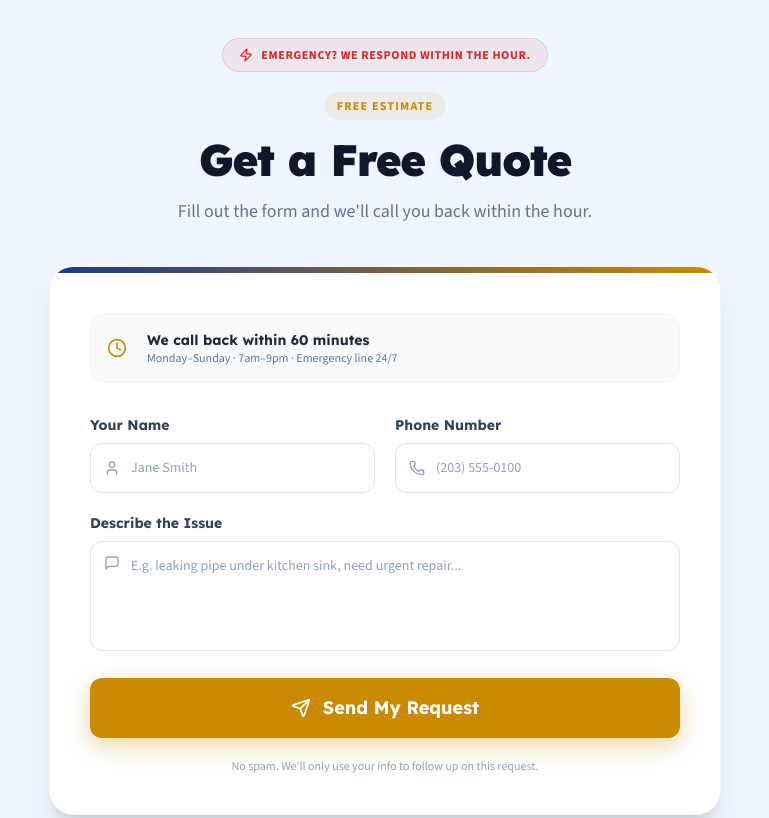
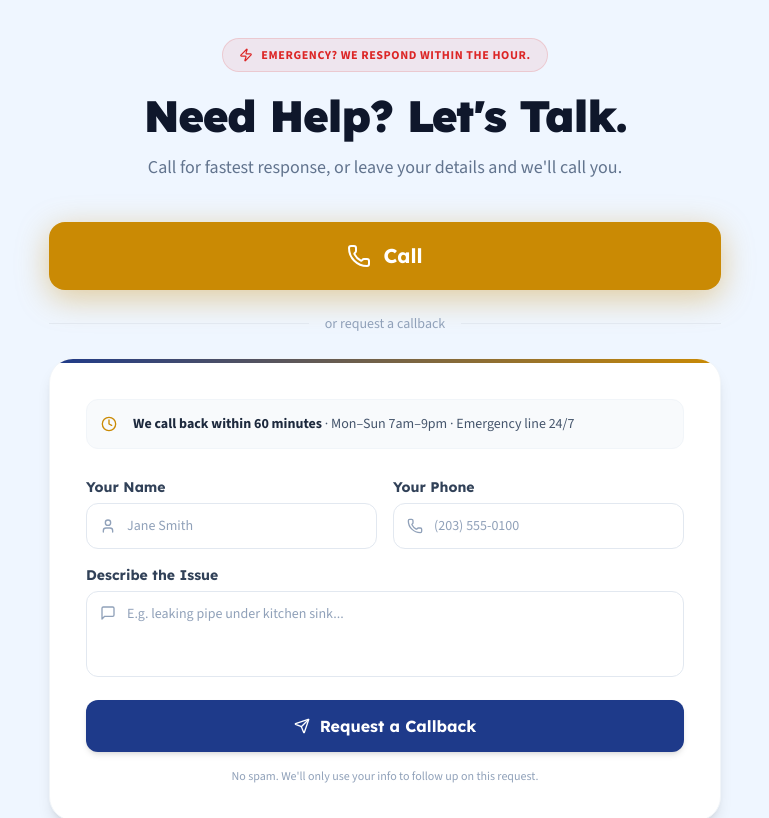
Before and after one commit to hydrogencee/template-plumber-v1, a Next.js app: page / in a window 1280 px wide. Shown: the part 1900-2718 px from the top of the page, without its empty margins (255-1024 px from the left). Built offline with nearby package versions, Linux system fonts and the light colour scheme; no server answers.

Commit message:
feat: premium redesign — Lexend font, 21st.dev patterns, Framer Motion scroll animations, sticky call bar, Google review badges

```diff
--- a/src/components/ContactForm.tsx
+++ b/src/components/ContactForm.tsx
@@ -1,36 +1,38 @@
 'use client';
 import { motion } from 'framer-motion';
 import { Send, User, Phone, MessageSquare, Clock, Zap } from 'lucide-react';
+import type { PlumberSlots } from '../../site.config';
 
-export function ContactForm() {
+interface ContactFormProps {
+  nap_block: PlumberSlots['nap_block'];
+}
+
+export function ContactForm({ nap_block }: ContactFormProps) {
   const formspreeId = process.env.NEXT_PUBLIC_FORMSPREE_ID ?? '';
   const action = formspreeId ? `https://formspree.io/f/${formspreeId}` : '#';
+  const phoneHref = `tel:+1${nap_block.phone.replace(/\D/g, '')}`;
 
   return (
-    <section id="contact" className="py-24 px-6" style={{ backgroundColor: '#EFF6FF' }}>
+    // pb-24 md:pb-0 prevents sticky mobile call bar from covering the submit button
+    <section id="contact" className="py-24 px-6 pb-28 md:pb-24" style={{ backgroundColor: '#EFF6FF' }}>
       <div className="max-w-2xl mx-auto">
 
-        {/* Urgency badge */}
         <motion.div
           initial={{ opacity: 0, y: 20 }}
           whileInView={{ opacity: 1, y: 0 }}
           viewport={{ once: true }}
-          transition={{ duration: 0.55, ease: [0.22, 1, 0.36, 1] }}
+          transition={{ duration: 0.55, ease: 'easeOut' }}
           className="text-center mb-10"
         >
           <div className="inline-flex items-center gap-2 font-bold text-xs tracking-wider uppercase px-4 py-2 rounded-full mb-5" style={{ color: '#DC2626', backgroundColor: 'rgba(220,38,38,0.08)', border: '1px solid rgba(220,38,38,0.15)' }}>
             <Zap className="w-3.5 h-3.5" />
             Emergency? We respond within the hour.
           </div>
-
-          <span className="block font-bold text-xs tracking-widest uppercase mb-4 px-3 py-1.5 rounded-full w-fit mx-auto" style={{ color: 'var(--hs-accent)', backgroundColor: 'color-mix(in srgb, var(--hs-accent) 10%, transparent)' }}>
-            Free Estimate
-          </span>
           <h2 className="text-3xl sm:text-4xl lg:text-[2.75rem] font-black text-slate-900 mb-3" style={{ fontFamily: 'var(--font-heading)', letterSpacing: '-0.03em' }}>
-            Get a Free Quote
+            Need Help? Let's Talk.
           </h2>
           <p className="text-slate-500 text-lg leading-relaxed" style={{ fontFamily: 'var(--font-body)' }}>
-            Fill out the form and we'll call you back within the hour.
+            Call for fastest response, or leave your details and we'll call you.
           </p>
         </motion.div>
 
@@ -38,90 +40,91 @@ export function ContactForm() {
           initial={{ opacity: 0, y: 32 }}
           whileInView={{ opacity: 1, y: 0 }}
           viewport={{ once: true }}
-          transition={{ duration: 0.6, delay: 0.12, ease: [0.22, 1, 0.36, 1] }}
-          className="bg-white rounded-3xl shadow-xl border border-slate-100 overflow-hidden"
+          transition={{ duration: 0.6, delay: 0.1, ease: 'easeOut' }}
+          className="space-y-4"
         >
-          {/* Top accent */}
-          <div className="h-1.5 w-full" style={{ background: `linear-gradient(90deg, var(--hs-primary), var(--hs-accent))` }} />
+          {/* Primary CTA: Call Now */}
+          <motion.a
+            href={phoneHref}
+            whileHover={{ scale: 1.02 }}
+            whileTap={{ scale: 0.98 }}
+            className="flex items-center justify-center gap-3 text-white font-bold px-8 py-5 rounded-2xl text-xl shadow-xl cursor-pointer w-full"
+            style={{
+              backgroundColor: 'var(--hs-accent)',
+              boxShadow: '0 8px 32px color-mix(in srgb, var(--hs-accent) 40%, transparent)',
+              fontFamily: 'var(--font-heading)',
+            }}
+          >
+            <Phone className="w-6 h-6 shrink-0" />
+            Call {nap_block.phone}
+          </motion.a>
 
-          <div className="p-8 sm:p-10">
-            {/* Response promise row */}
-            <div className="flex items-center gap-5 mb-8 p-4 rounded-2xl bg-slate-50 border border-slate-100">
-              <Clock className="w-5 h-5 shrink-0" style={{ color: 'var(--hs-accent)' }} />
-              <div>
-                <p className="text-sm font-bold text-slate-800" style={{ fontFamily: 'var(--font-heading)' }}>We call back within 60 minutes</p>
-                <p className="text-xs text-slate-500" style={{ fontFamily: 'var(--font-body)' }}>Monday–Sunday · 7am–9pm · Emergency line 24/7</p>
-              </div>
+          {/* Divider */}
+          <div className="flex items-center gap-4 py-2">
+            <div className="flex-1 h-px bg-slate-200" />
+            <span className="text-slate-400 text-sm font-medium" style={{ fontFamily: 'var(--font-body)' }}>or request a callback</span>
+            <div className="flex-1 h-px bg-slate-200" />
           </div>
 
-            <form action={action} method="POST" className="space-y-5">
+          {/* Secondary: Form */}
+          <div className="bg-white rounded-3xl shadow-lg border border-slate-100 overflow-hidden">
+            <div className="h-1 w-full" style={{ background: `linear-gradient(90deg, var(--hs-primary), var(--hs-accent))` }} />
+
+            <div className="p-7 sm:p-9">
+              <div className="flex items-center gap-4 mb-7 p-3.5 rounded-xl bg-slate-50 border border-slate-100">
+                <Clock className="w-4 h-4 shrink-0" style={{ color: 'var(--hs-accent)' }} />
+                <p className="text-sm text-slate-600" style={{ fontFamily: 'var(--font-body)' }}>
+                  <span className="font-bold text-slate-800">We call back within 60 minutes</span> · Mon–Sun 7am–9pm · Emergency line 24/7
+                </p>
+              </div>
+
+              <form action={action} method="POST" className="space-y-4">
                 <input type="hidden" name="_subject" value="New quote request from website" />
 
-              <div className="grid grid-cols-1 sm:grid-cols-2 gap-5">
+                <div className="grid grid-cols-1 sm:grid-cols-2 gap-4">
                   <div>
-                  <label htmlFor="contact-name" className="block text-sm font-bold text-slate-700 mb-2" style={{ fontFamily: 'var(--font-heading)' }}>
+                    <label htmlFor="contact-name" className="block text-sm font-bold text-slate-700 mb-1.5" style={{ fontFamily: 'var(--font-heading)' }}>
                       Your Name
                     </label>
                     <div className="relative">
                       <User className="absolute left-3.5 top-1/2 -translate-y-1/2 w-4 h-4 text-slate-400 pointer-events-none" />
-                    <input
-                      id="contact-name"
-                      name="name"
-                      type="text"
-                      required
-                      placeholder="Jane Smith"
-                      className="w-full pl-10 pr-4 py-3.5 border border-slate-200 rounded-xl text-slate-800 placeholder:text-slate-400 focus:outline-none focus:ring-2 focus:border-transparent transition-all duration-200 text-sm bg-white"
-                      style={{ fontFamily: 'var(--font-body)' }}
-                    />
+                      <input id="contact-name" name="name" type="text" required placeholder="Jane Smith"
+                        className="w-full pl-10 pr-4 py-3 border border-slate-200 rounded-xl text-slate-800 placeholder:text-slate-400 focus:outline-none focus:ring-2 focus:border-transparent text-sm bg-white"
+                        style={{ fontFamily: 'var(--font-body)' }} />
                     </div>
                   </div>
 
                   <div>
-                  <label htmlFor="contact-phone" className="block text-sm font-bold text-slate-700 mb-2" style={{ fontFamily: 'var(--font-heading)' }}>
-                    Phone Number
+                    <label htmlFor="contact-phone" className="block text-sm font-bold text-slate-700 mb-1.5" style={{ fontFamily: 'var(--font-heading)' }}>
+                      Your Phone
                     </label>
                     <div className="relative">
                       <Phone className="absolute left-3.5 top-1/2 -translate-y-1/2 w-4 h-4 text-slate-400 pointer-events-none" />
-                    <input
-                      id="contact-phone"
-                      name="phone"
-                      type="tel"
-                      required
-                      placeholder="(203) 555-0100"
-                      className="w-full pl-10 pr-4 py-3.5 border border-slate-200 rounded-xl text-slate-800 placeholder:text-slate-400 focus:outline-none focus:ring-2 focus:border-transparent transition-all duration-200 text-sm bg-white"
-                      style={{ fontFamily: 'var(--font-body)' }}
-                    />
+                      <input id="contact-phone" name="phone" type="tel" required placeholder="(203) 555-0100"
+                        className="w-full pl-10 pr-4 py-3 border border-slate-200 rounded-xl text-slate-800 placeholder:text-slate-400 focus:outline-none focus:ring-2 focus:border-transparent text-sm bg-white"
+                        style={{ fontFamily: 'var(--font-body)' }} />
                     </div>
                   </div>
                 </div>
 
                 <div>
-                <label htmlFor="contact-message" className="block text-sm font-bold text-slate-700 mb-2" style={{ fontFamily: 'var(--font-heading)' }}>
+                  <label htmlFor="contact-message" className="block text-sm font-bold text-slate-700 mb-1.5" style={{ fontFamily: 'var(--font-heading)' }}>
                     Describe the Issue
                   </label>
                   <div className="relative">
                     <MessageSquare className="absolute left-3.5 top-3.5 w-4 h-4 text-slate-400 pointer-events-none" />
-                  <textarea
-                    id="contact-message"
-                    name="message"
-                    rows={4}
-                    required
-                    placeholder="E.g. leaking pipe under kitchen sink, need urgent repair..."
-                    className="w-full pl-10 pr-4 py-3.5 border border-slate-200 rounded-xl text-slate-800 placeholder:text-slate-400 focus:outline-none focus:ring-2 focus:border-transparent transition-all duration-200 text-sm resize-none bg-white"
-                    style={{ fontFamily: 'var(--font-body)' }}
-                  />
+                    <textarea id="contact-message" name="message" rows={3} placeholder="E.g. leaking pipe under kitchen sink..."
+                      className="w-full pl-10 pr-4 py-3 border border-slate-200 rounded-xl text-slate-800 placeholder:text-slate-400 focus:outline-none focus:ring-2 focus:border-transparent text-sm resize-none bg-white"
+                      style={{ fontFamily: 'var(--font-body)' }} />
                   </div>
                 </div>
 
-              <motion.button
-                type="submit"
-                whileHover={{ scale: 1.02 }}
-                whileTap={{ scale: 0.98 }}
-                className="w-full flex items-center justify-center gap-3 text-white font-bold px-8 py-4 rounded-xl text-lg shadow-lg cursor-pointer transition-opacity hover:opacity-90"
-                style={{ backgroundColor: 'var(--hs-accent)', boxShadow: '0 8px 24px color-mix(in srgb, var(--hs-accent) 35%, transparent)', fontFamily: 'var(--font-heading)' }}
+                <motion.button type="submit" whileHover={{ scale: 1.01 }} whileTap={{ scale: 0.98 }}
+                  className="w-full flex items-center justify-center gap-2.5 text-white font-bold px-8 py-3.5 rounded-xl text-base shadow-md cursor-pointer"
+                  style={{ backgroundColor: 'var(--hs-primary)', fontFamily: 'var(--font-heading)' }}
                 >
-                <Send className="w-5 h-5" />
-                Send My Request
+                  <Send className="w-4 h-4" />
+                  Request a Callback
                 </motion.button>
 
                 <p className="text-center text-xs text-slate-400" style={{ fontFamily: 'var(--font-body)' }}>
@@ -129,6 +132,7 @@ export function ContactForm() {
                 </p>
               </form>
             </div>
+          </div>
         </motion.div>
       </div>
     </section>
```
Lines whose indentation alone changed are shown as unchanged.
